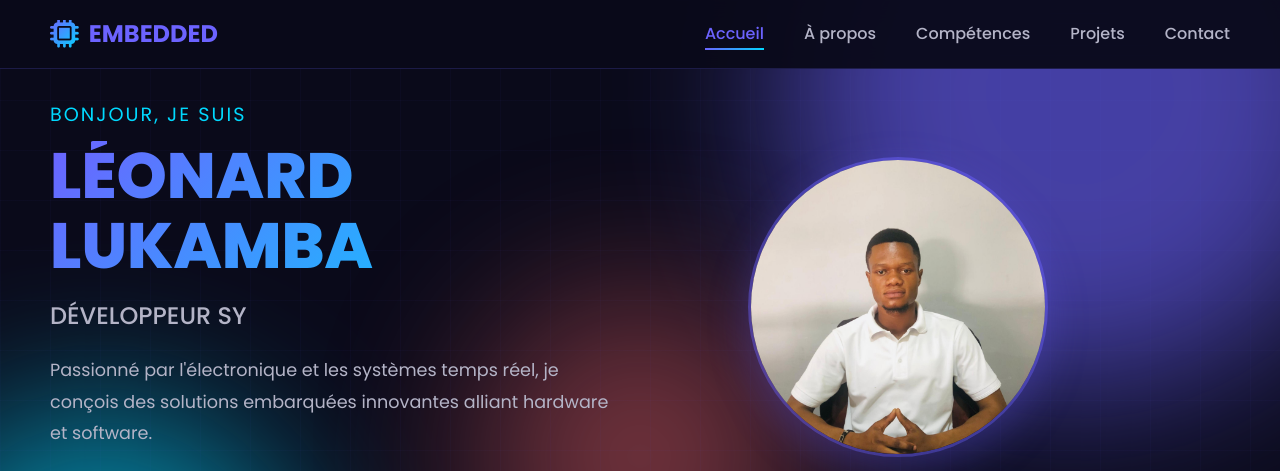
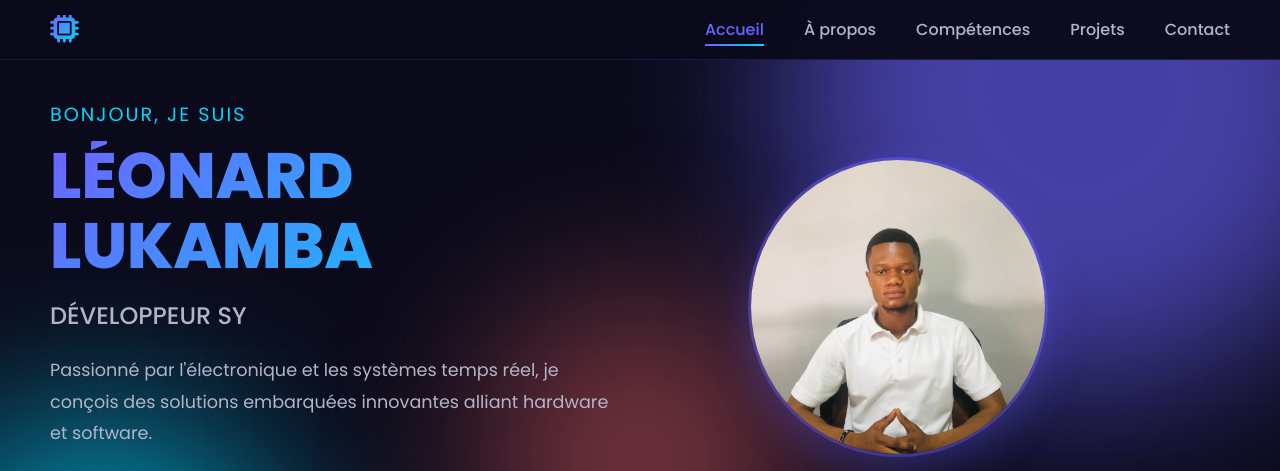
Before and after one commit to Leonard-00/portfolio, a plain HTML site: page index.html in a window 1280 px wide. Shown: the top 471 px of the page. Drawn offline with Linux system fonts and the light colour scheme.

Commit message:
Mise a jour

```diff
--- a/index.html
+++ b/index.html
@@ -14,7 +14,7 @@
         <nav class="navbar">
             <div class="logo">
                 <i class="fas fa-microchip"></i>
-                <span>EMBEDDED</span>
+                <span></span>
             </div>
             <ul class="nav-links">
                 <li><a href="#home" class="active">Accueil</a></li>
@@ -500,10 +500,10 @@
             <div class="footer-content">
                 <div class="footer-logo">
                     <i class="fas fa-microchip"></i>
-                    <span>EMBEDDED</span>
+                    <span></span>
                 </div>
                 <p>&copy; 2026 Léonard Lukamba. Tous droits réservés.</p>
-                <p class="footer-tagline">Développeur Systèmes Embarqués - Du silicium au cloud</p>
+                <p class="footer-tagline">Développeur Systèmes Embarqués</p>
             </div>
         </div>
     </footer>
```
